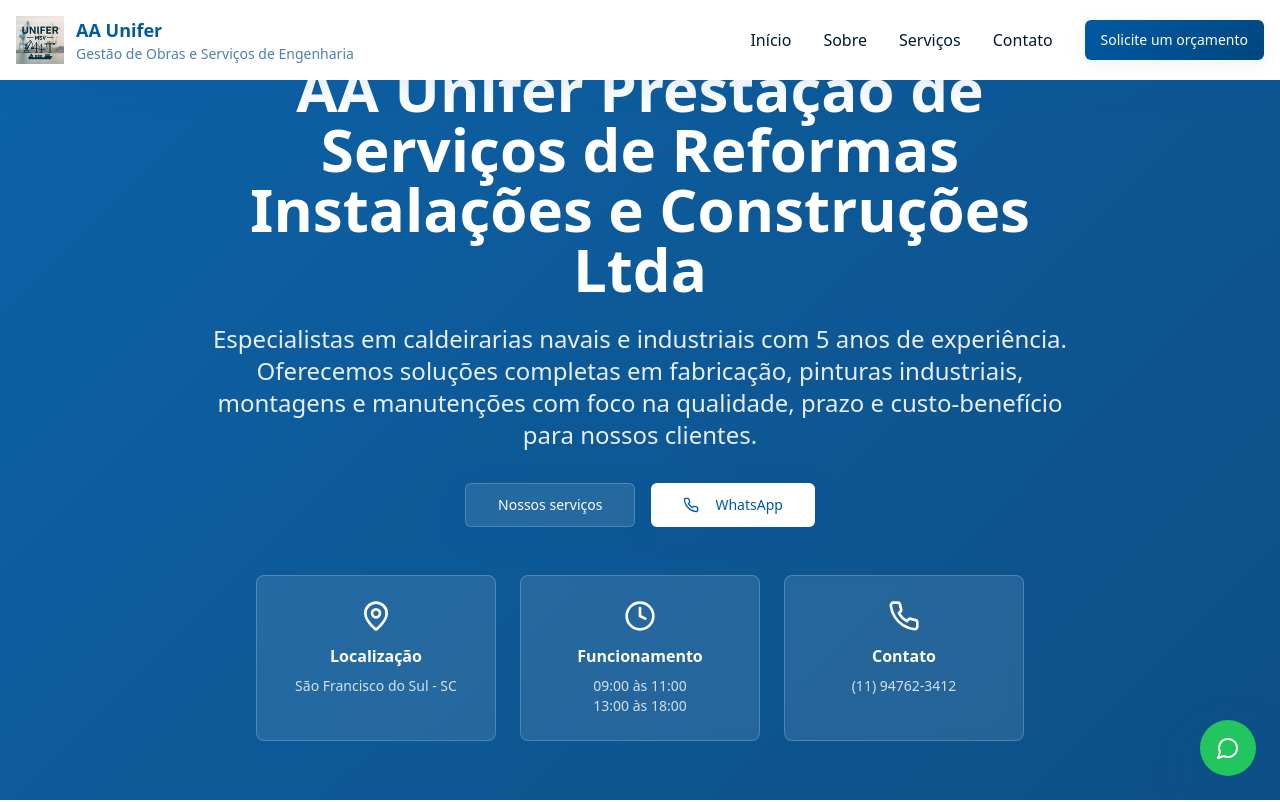
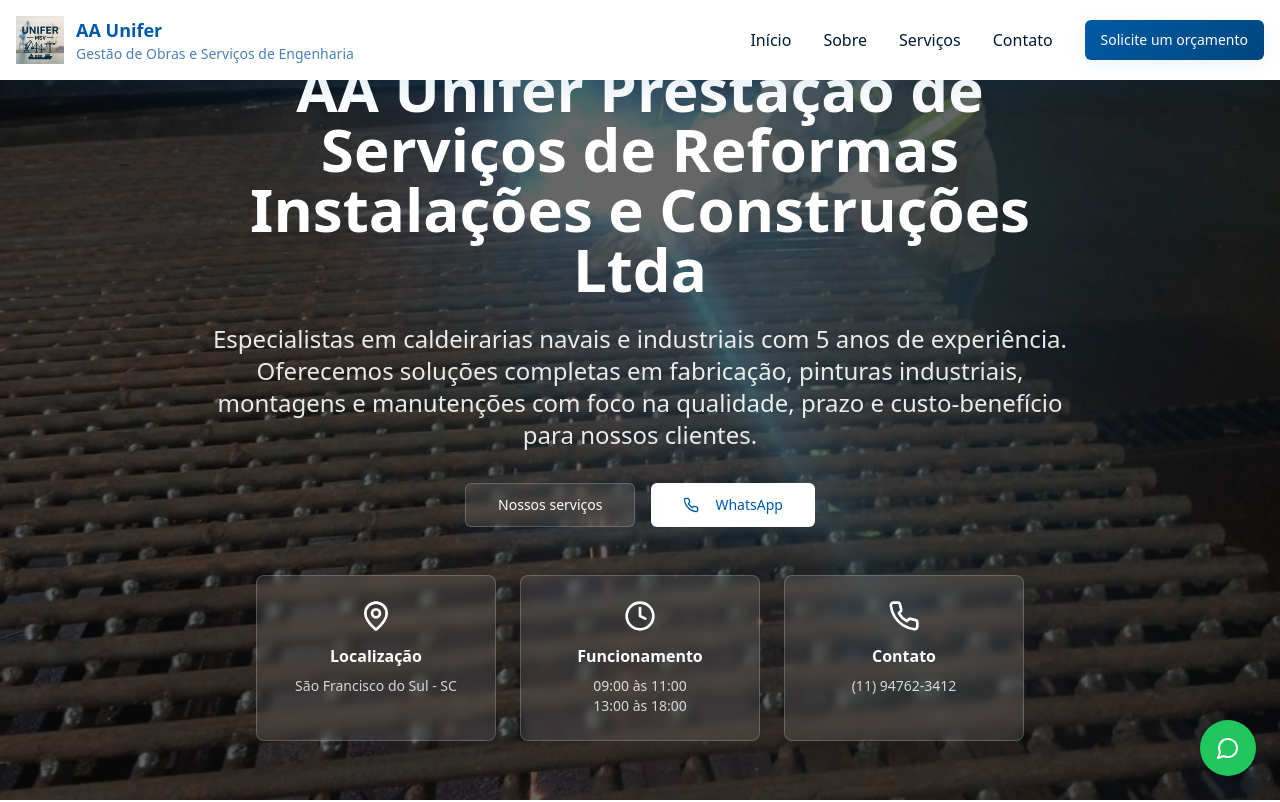
Before and after one commit to DevZipMateus/unifer-web-craft, a React (Vite) app: page / in a window 1280 px wide. Shown: the top 802 px of the page. Built offline with nearby package versions, Linux system fonts and the light colour scheme; the HTML template or start-up script is replaced by a standard one.

Commit message:
Add hero background image

```diff
--- a/src/components/Hero.tsx
+++ b/src/components/Hero.tsx
@@ -1,5 +1,6 @@
 import { Button } from "@/components/ui/button";
 import { Phone, MapPin, Clock } from "lucide-react";
+import heroBackground from "@/assets/hero-background.jpg";
 
 const Hero = () => {
   const scrollToSection = (sectionId: string) => {
@@ -15,10 +16,16 @@ const Hero = () => {
   };
 
   return (
-    <section id="inicio" className="relative min-h-screen flex items-center">
-      {/* Background with gradient overlay */}
-      <div className="absolute inset-0 gradient-hero"></div>
-
+    <section
+      id="inicio"
+      className="relative min-h-screen flex items-center"
+      style={{
+        backgroundImage: `linear-gradient(rgba(0, 0, 0, 0.6), rgba(0, 0, 0, 0.6)), url(${heroBackground})`,
+        backgroundSize: 'cover',
+        backgroundPosition: 'center',
+        backgroundAttachment: 'fixed'
+      }}
+    >
       {/* Content */}
       <div className="relative z-10 container mx-auto px-4 text-center text-white">
         <div className="max-w-4xl mx-auto">
```
Also changed, not shown: src/assets/hero-background.jpg (added).
